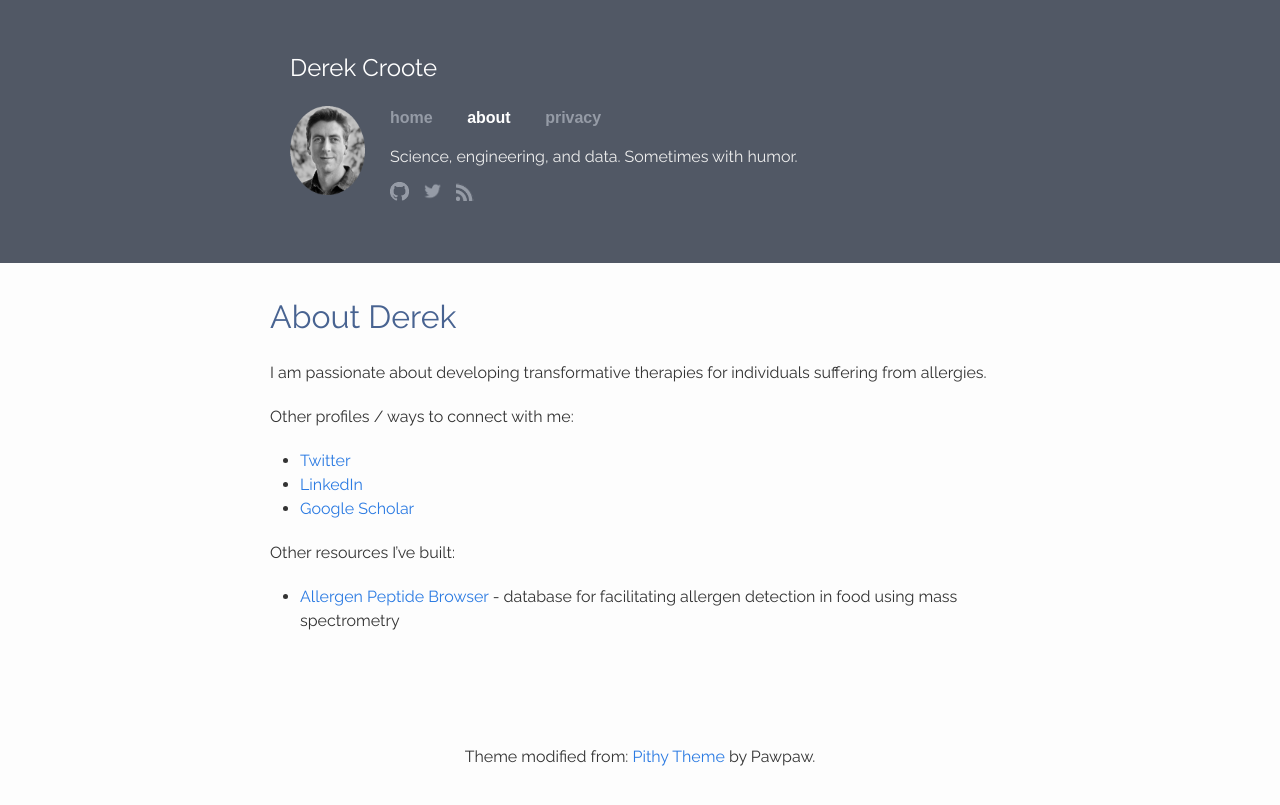
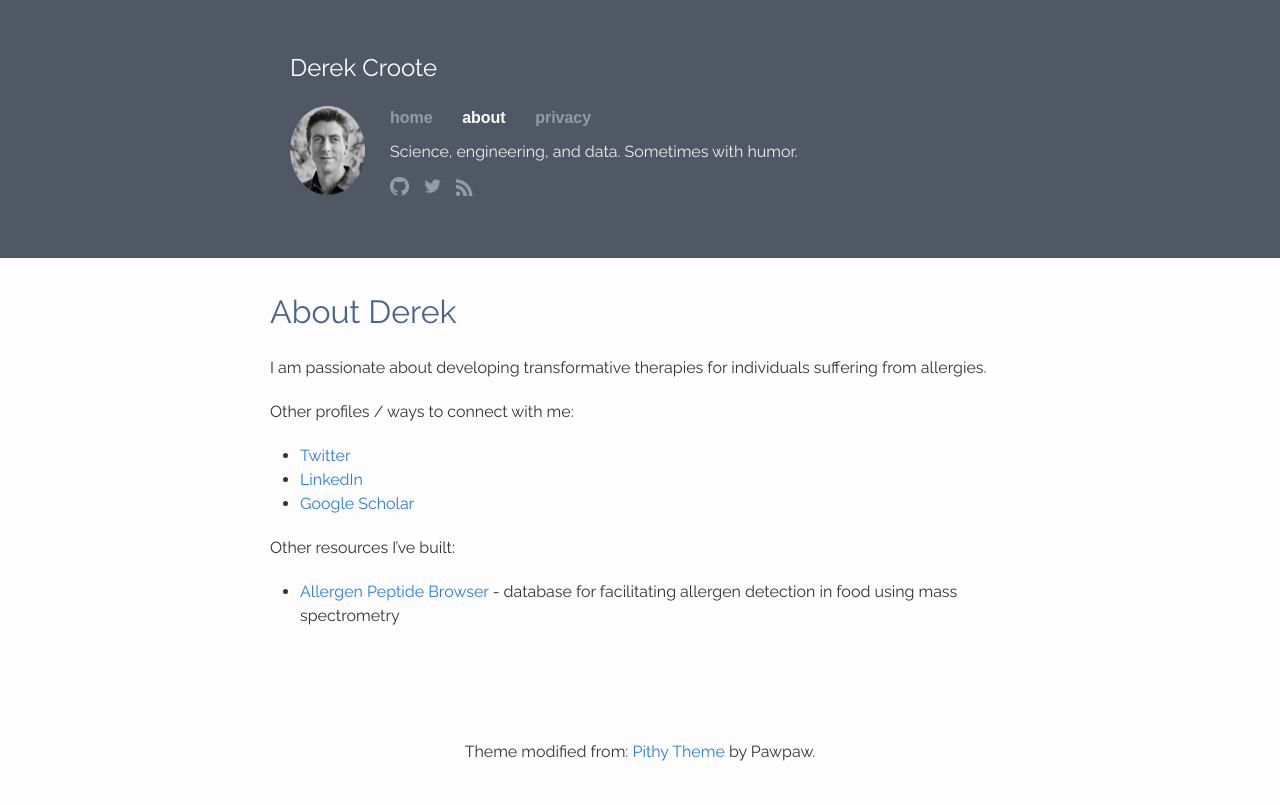
Before and after one commit to dcroote/dcroote.github.io, a Jekyll site: the page built from about.md, in a window 1280 px wide. Shown: the top 805 px of the page. Built offline with Jekyll 4.4.1, drawn with Linux system fonts in a browser that asks for light colours.

Commit message:
Update spacing

```diff
--- a/_sass/_layout.scss
+++ b/_sass/_layout.scss
@@ -25,7 +25,7 @@ html,body {
 }
 
 .nav li {
-    padding-right: 30px;
+    padding-right: 25px;
     display: inline-block;
     line-height: 1;
 }
@@ -74,7 +74,7 @@ li {
 }
 
 .description {
-    padding-top: 15px;
+    padding-top: 10px;
     line-height: 1.5em;
     color: #EEE;
 }
```
